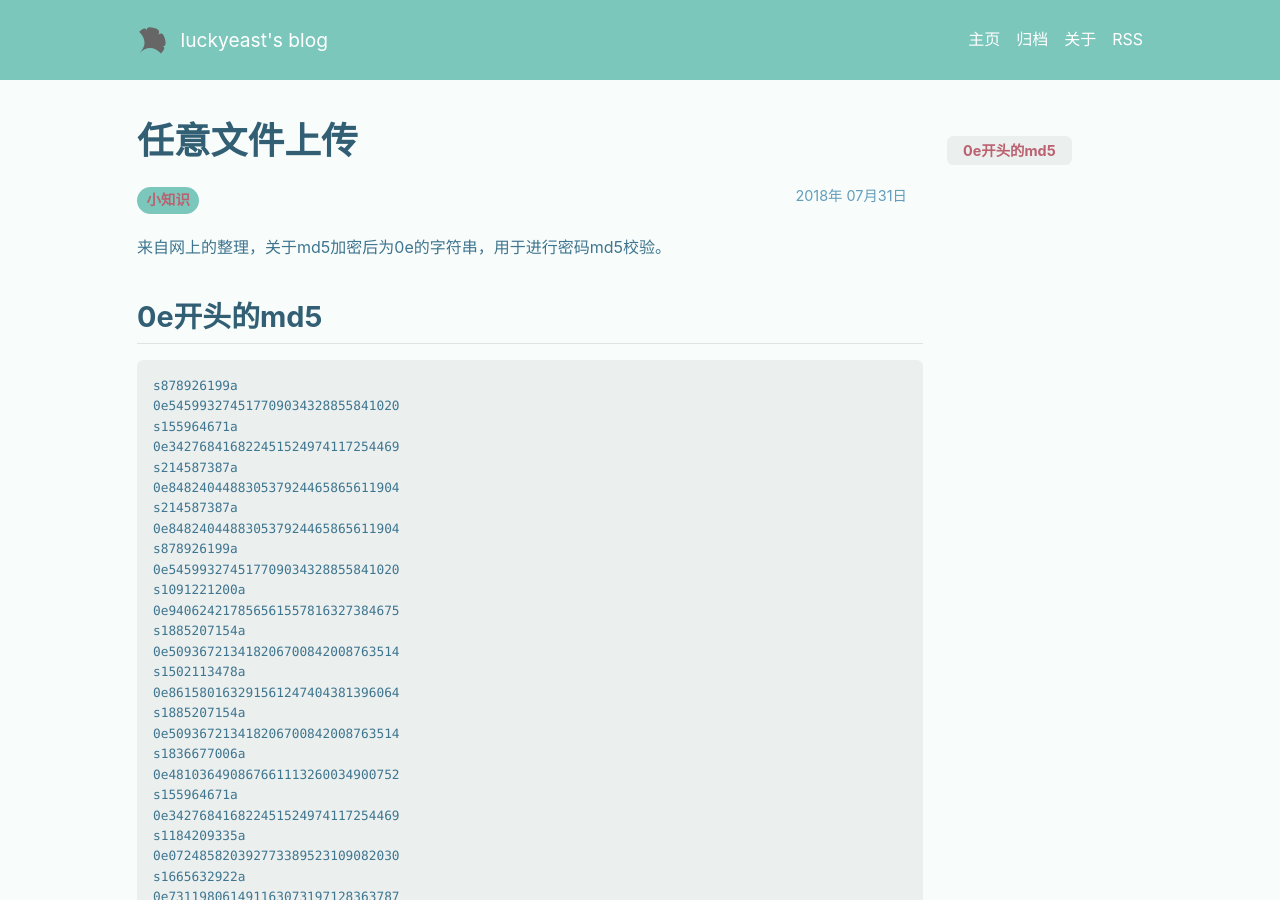
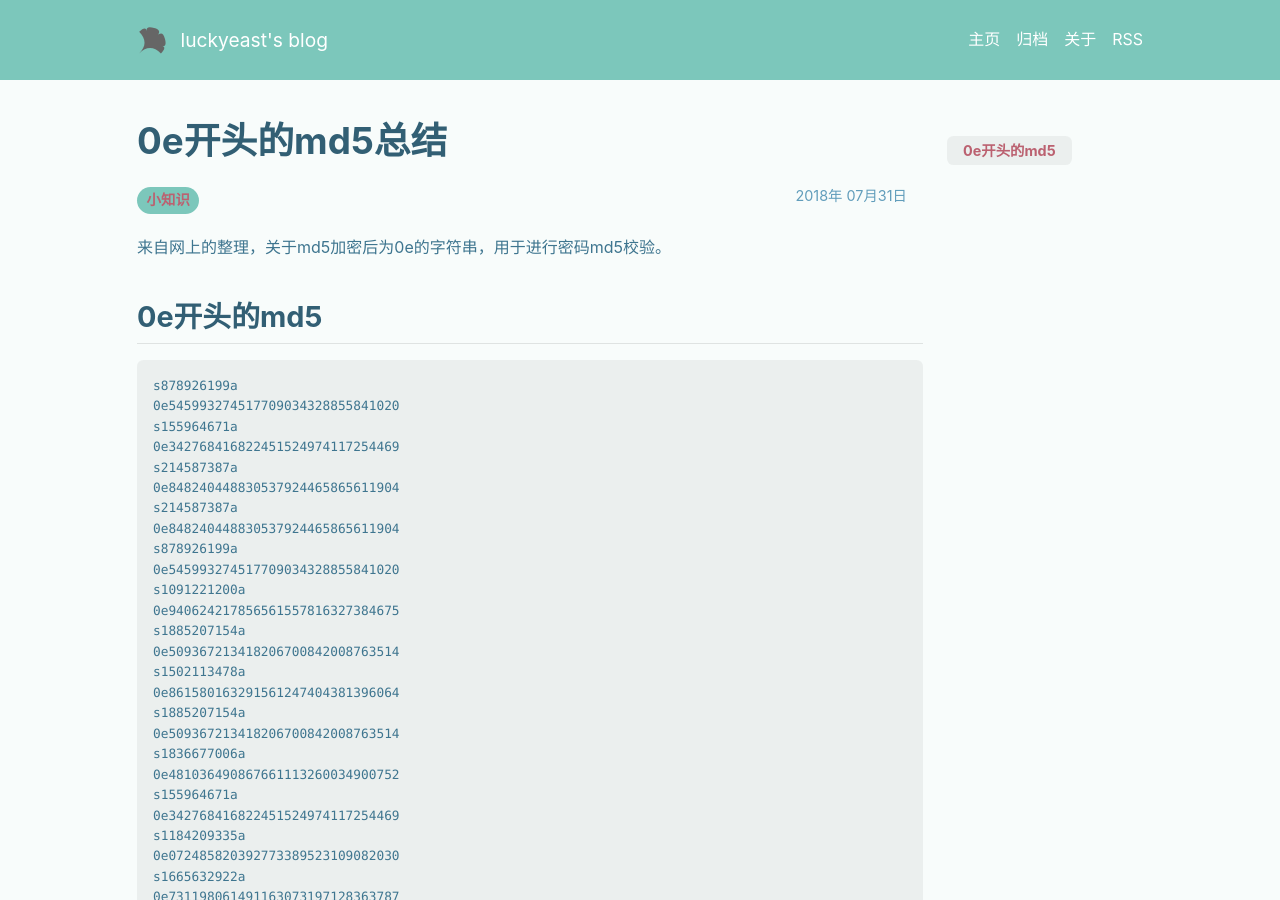
Before and after one commit to xingruidong95/xingruidong95.github.io, a Jekyll site: the page built from _posts/2018-07-31-0e开头的md5.md, in a window 1280 px wide and 900 px high. Built offline with Jekyll 4.4.1, drawn with Linux system fonts in a browser that asks for light colours; nearby versions of some CDN libraries.

Commit message:
Update 2018-07-31-0e开头的md5.md

```diff
--- a/_posts/2018-07-31-0e开头的md5.md
+++ b/_posts/2018-07-31-0e开头的md5.md
@@ -1,6 +1,6 @@
 ---
 layout: post
-title: 任意文件上传
+title: 0e开头的md5总结
 key: 20180731
 tags: 小知识
 ---
```
